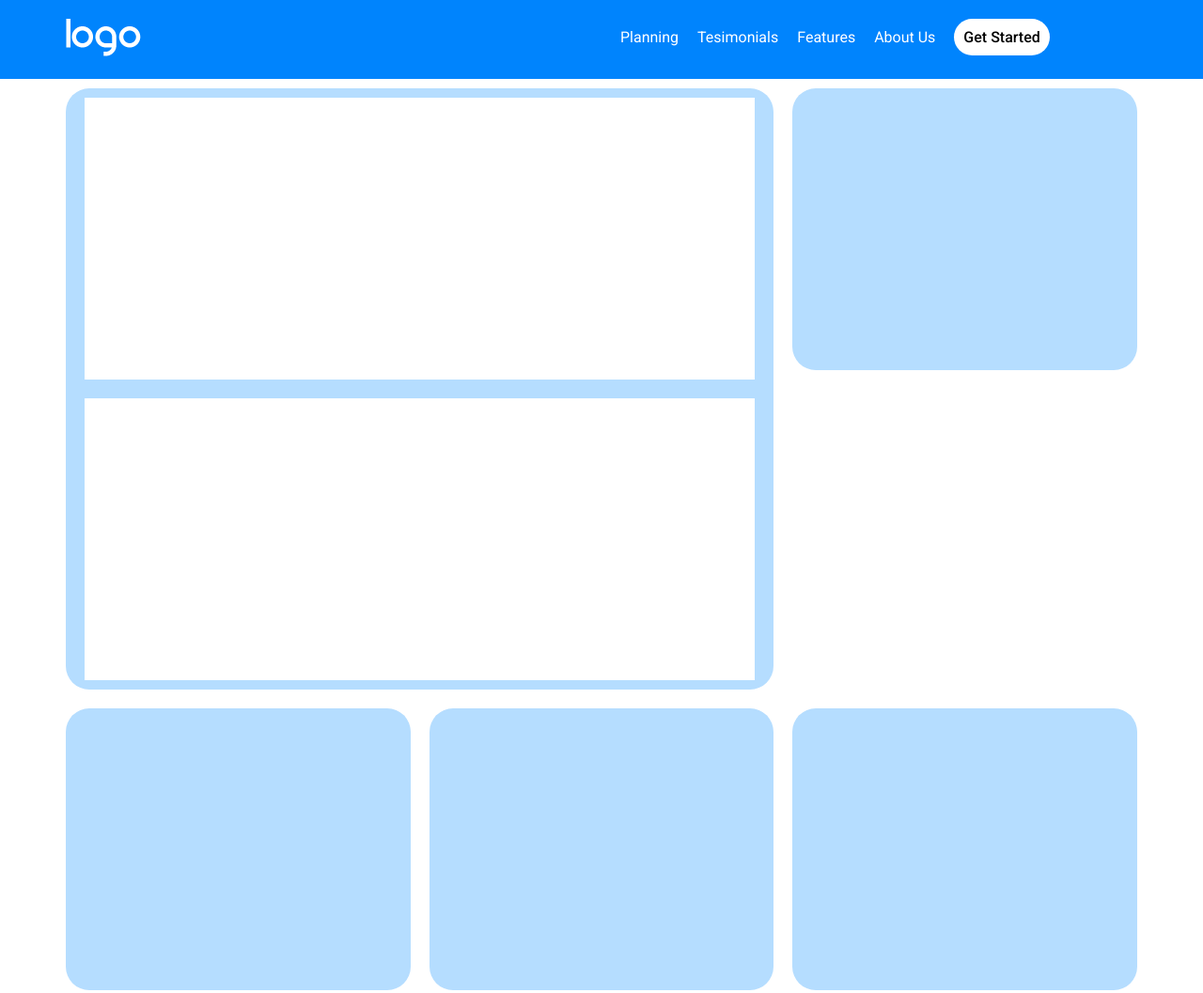
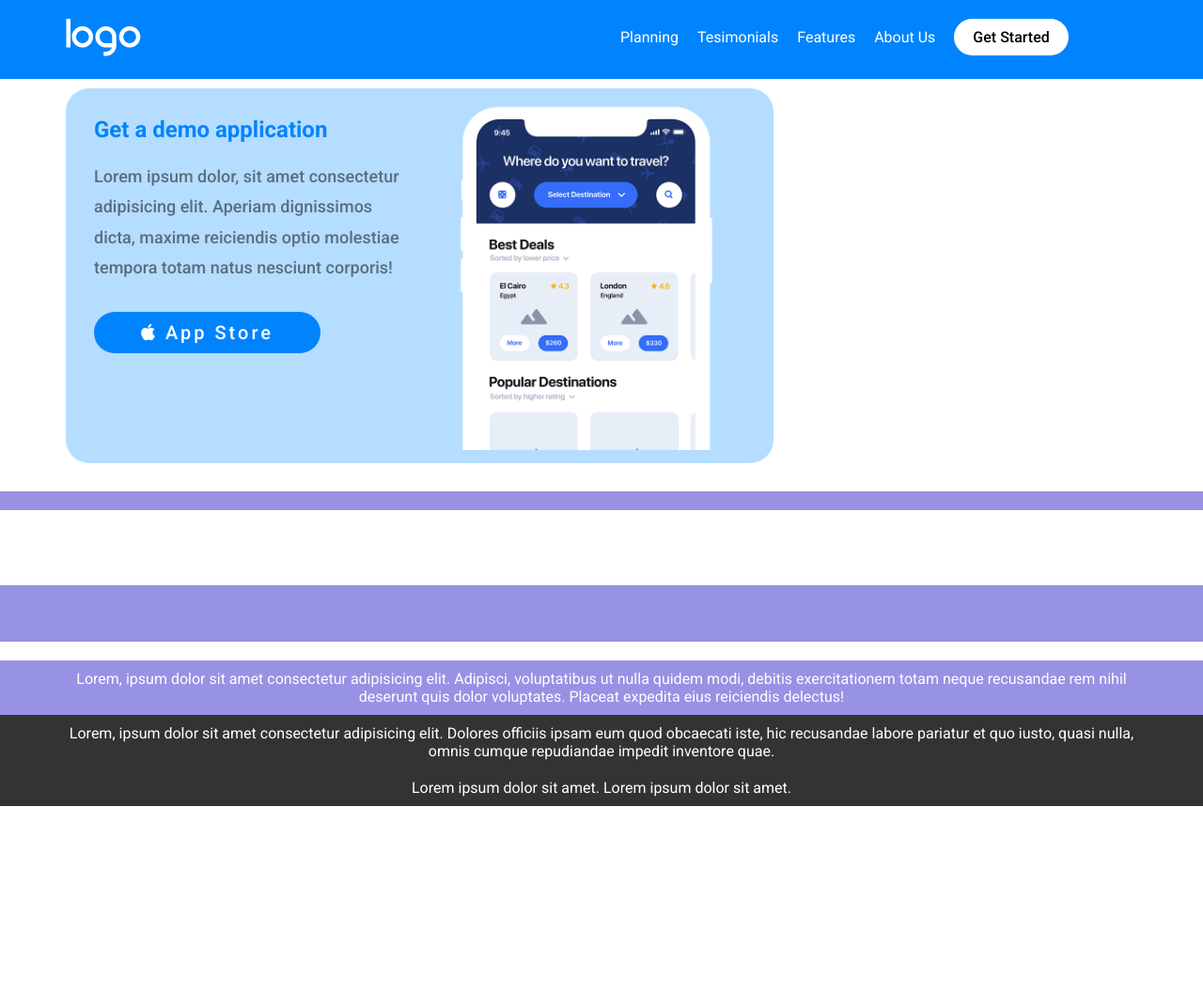
Before and after one commit to alex02r/htmlcss-responsive-layout, a plain HTML site: page index.html in a window 1280 px wide. Shown: the top 1057 px of the page at 94% size. After the commit the page ends 858 px from the top, so only its background shows below. Drawn offline with Linux system fonts and the light colour scheme.

Commit message:
[UPGRADE]Add content to first col fo first section

```diff
--- a/css/style.css
+++ b/css/style.css
@@ -26,6 +26,13 @@
     text-align: center;
     color: white;
 }
+.btn{
+    border: none;
+    border-radius: 25px;
+    padding: 10px 20px;
+    font-weight: 500;
+}
+
 /* column */
 .col-50{
     width: 50%;
@@ -47,15 +54,9 @@
     background-color: #fff;
     color: black;
 }
-/* height */
-.height-100{
-    height: 100px;
-}
-.height-300{
-    height: 300px;
-}
-.height-600{
-    height: 600px;
+.btn-blue{
+    background-color: #0084FD;
+    color: white;
 }
 /* HEADER */
 header{
@@ -70,6 +71,29 @@ header{
 header i{
     font-size: 30px;
 }
+
+/* first section of main */
+.content-col h2{
+    color: #0084FD;
+    margin: 20px 0;
+}
+.content-col p{
+    color: #5A6E7F;
+    font-size: 18px;
+    line-height: 1.8;
+    font-weight: 500;
+    margin: 10px 0;
+}
+.content-col .btn{
+    font-size: 20px;
+    letter-spacing: 3px;
+    padding: 10px 50px;
+    margin: 20px 0;
+}
+.content-col img{
+    width: 100%;
+}
+
 /* FOOTER */
 footer{
     background-color: #333333;
@@ -100,6 +124,7 @@ footer{
         max-width: 1200px;
         margin: 0 auto;
     }
+    /* header */
     .show{
         display: none;
     }
@@ -118,12 +143,7 @@ footer{
         text-decoration: none;
         color: white;
     }
-    .btn{
-        border: none;
-        border-radius: 25px;
-        padding: 10px;
-        font-weight: 500;
-    }
+
     /* to fix second section */
     .col-50{
         width: calc(100% / 2 - 20px);
--- a/index.html
+++ b/index.html
@@ -43,14 +43,16 @@
                 <div class="col-100 col-66">
                     <div class="content border-radius-25 bg-blue">
                         <div class="row">
-                            <div class="col-100">
-                                <div class="content bg-white height-300">
-
+                            <div class="col-100 col-50">
+                                <div class="content-col">
+                                    <h2>Get a demo application</h2>
+                                    <p>Lorem ipsum dolor, sit amet consectetur adipisicing elit. Aperiam dignissimos dicta, maxime reiciendis optio molestiae tempora totam natus nesciunt corporis!</p>
+                                    <button class="btn btn-blue"> <i class="fab fa-apple"></i> App Store</button>
                                 </div>
                             </div>
-                            <div class="col-100">
-                                <div class="content bg-white height-300">
-
+                            <div class="col-100 col-50">
+                                <div class="content-col">
+                                    <img src="./img/phone.png" alt="phone">
                                 </div>
                             </div>
                         </div>
```
